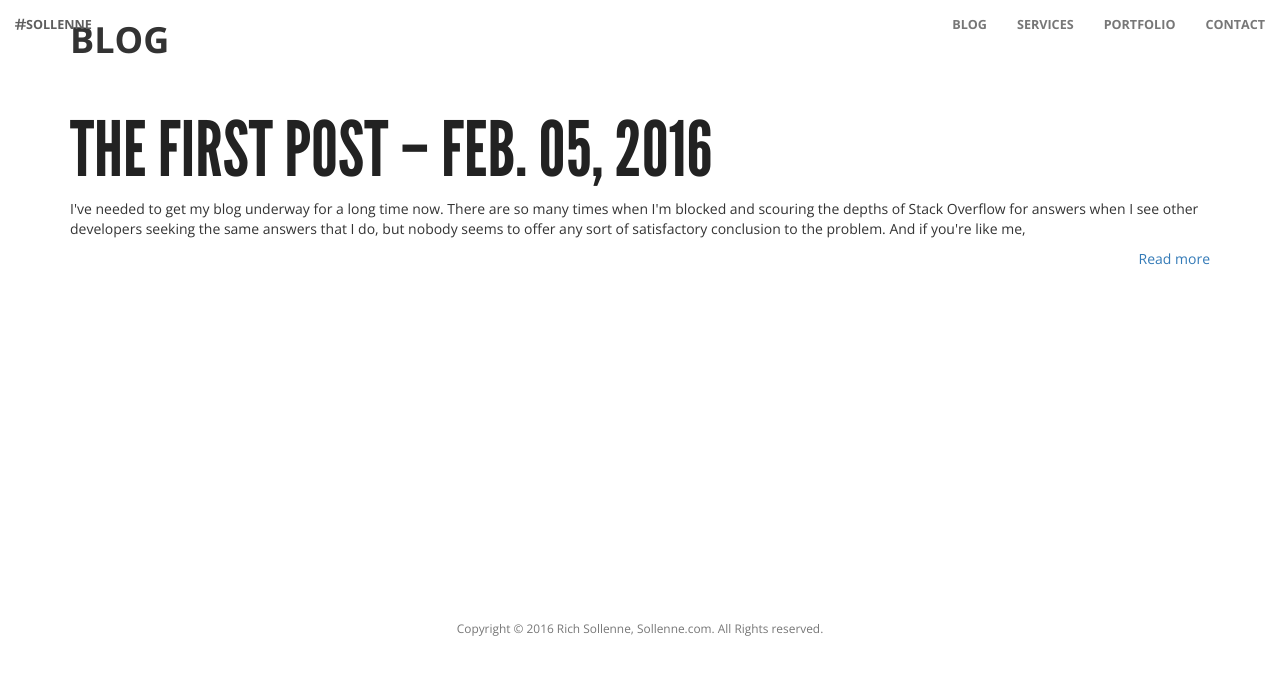
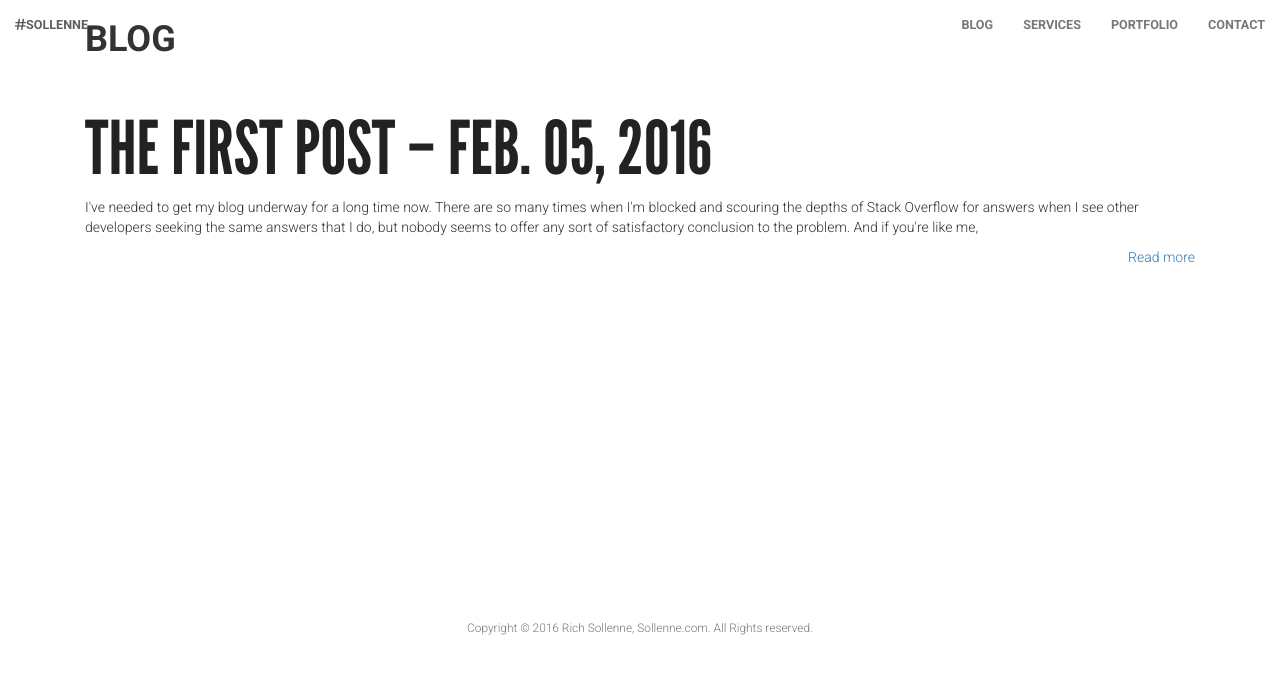
Before and after one commit to sollenne/sollenne.github.io, a Jekyll site: the page built from blog/index.html, in a window 1280 px wide. Shown: the top 675 px of the page. Built offline with Jekyll 4.4.1, drawn with Linux system fonts in a browser that asks for light colours; nearby versions of some CDN libraries; the list of posts is cut into pages by our own code.

Commit message:
add some stuff to blog layout.

```diff
--- a/_posts/2016-02-05-the-first-post.html
+++ b/_posts/2016-02-05-the-first-post.html
@@ -4,6 +4,7 @@
 comments: true
 excerpt_separator: <!--excerpt_separator-->
 subtitle: What is this all about & how did I get here?
+name: post1
 ---
 <p>I've needed to get my blog underway for a long time now. There are so many times when I'm blocked and scouring
     the depths of Stack Overflow for answers when I see other developers seeking the same answers that I do, but
--- a/_sass/_layout.scss
+++ b/_sass/_layout.scss
@@ -36,10 +36,17 @@
 
 
 body {
-  font-family: "Open Sans", Helvetica, Arial, sans-serif;
+  font-weight:300;
+  -moz-osx-font-smoothing: antialiased;
+  -webkit-font-smoothing: antialiased;
   background: url("/img/138H.jpg") center center no-repeat fixed;
   -webkit-background-size: cover;
   background-size: cover;
+
+  .row {
+    margin-left:0;
+    margin-right:0;
+  }
 
   &.home {
     padding-top:50px;
@@ -130,6 +137,8 @@
   section {
     min-height:500px;
     padding:33px 0;
+    position: relative;
+    z-index:0;
 
     &#about {
       background: $PrimaryColor;
@@ -137,7 +146,7 @@
     }
 
     &#blog {
-      background: $Black;
+      background: #e1e3e4;
       color: $White;
     }
 
@@ -193,7 +202,45 @@
     }
   }
 
+
   .blog-post {
+    height:409px;
+    background:#FFF;
+    position: relative;
+    display:block;
+
+    &:before,
+    &:after
+    {
+      z-index: -1;
+      position: absolute;
+      content: "";
+      bottom: 15px;
+      left: 10px;
+      width: 50%;
+      top: 80%;
+      max-width:300px;
+      background: #777;
+      -webkit-box-shadow: 0 15px 10px #777;
+      -moz-box-shadow: 0 15px 10px #777;
+      box-shadow: 0 15px 10px #777;
+      -webkit-transform: rotate(-3deg);
+      -moz-transform: rotate(-3deg);
+      -o-transform: rotate(-3deg);
+      -ms-transform: rotate(-3deg);
+      transform: rotate(-3deg);
+    }
+    &:after
+    {
+      -webkit-transform: rotate(3deg);
+      -moz-transform: rotate(3deg);
+      -o-transform: rotate(3deg);
+      -ms-transform: rotate(3deg);
+      transform: rotate(3deg);
+      right: 10px;
+      left: auto;
+    }
+
 
   }
 
--- a/_sass/bootstrap/_variables.scss
+++ b/_sass/bootstrap/_variables.scss
@@ -43,7 +43,7 @@
 //
 //## Font, line-height, and color for body text, headings, and more.
 
-$font-family-sans-serif:  "Open Sans", Helvetica, Arial, sans-serif !default;
+$font-family-sans-serif:  'Roboto', sans-serif !default;
 $font-family-serif:       Georgia, "Times New Roman", Times, serif !default;
 //** Default monospace fonts for `<code>`, `<kbd>`, and `<pre>`.
 $font-family-monospace:   Menlo, Monaco, Consolas, "Courier New", monospace !default;
--- a/css/main.scss
+++ b/css/main.scss
@@ -5,6 +5,7 @@
 
 // Import Custom Fonts and Icons
 @import url(https://fonts.googleapis.com/css?family=Open+Sans:400,300,600,700);
+@import url(https://fonts.googleapis.com/css?family=Roboto:400,300,100,500,700,900);
 @import url(http://code.ionicframework.com/ionicons/2.0.1/css/ionicons.min.css);
 
 // Import partials from `sass_dir` (defaults to `_sass`)
```
Also changed, not shown: _includes/lp_blog.html (+9 -4 lines).
